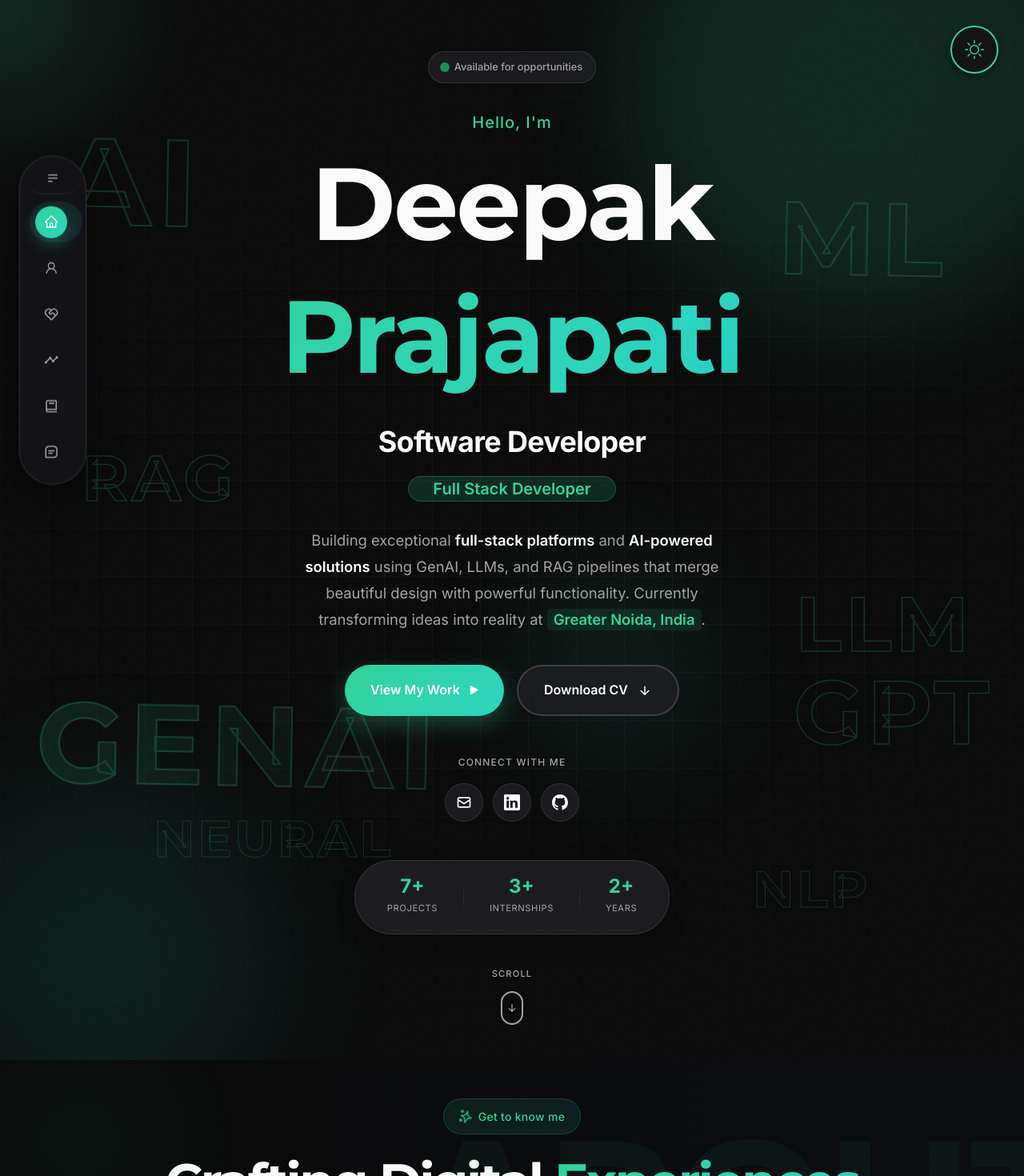
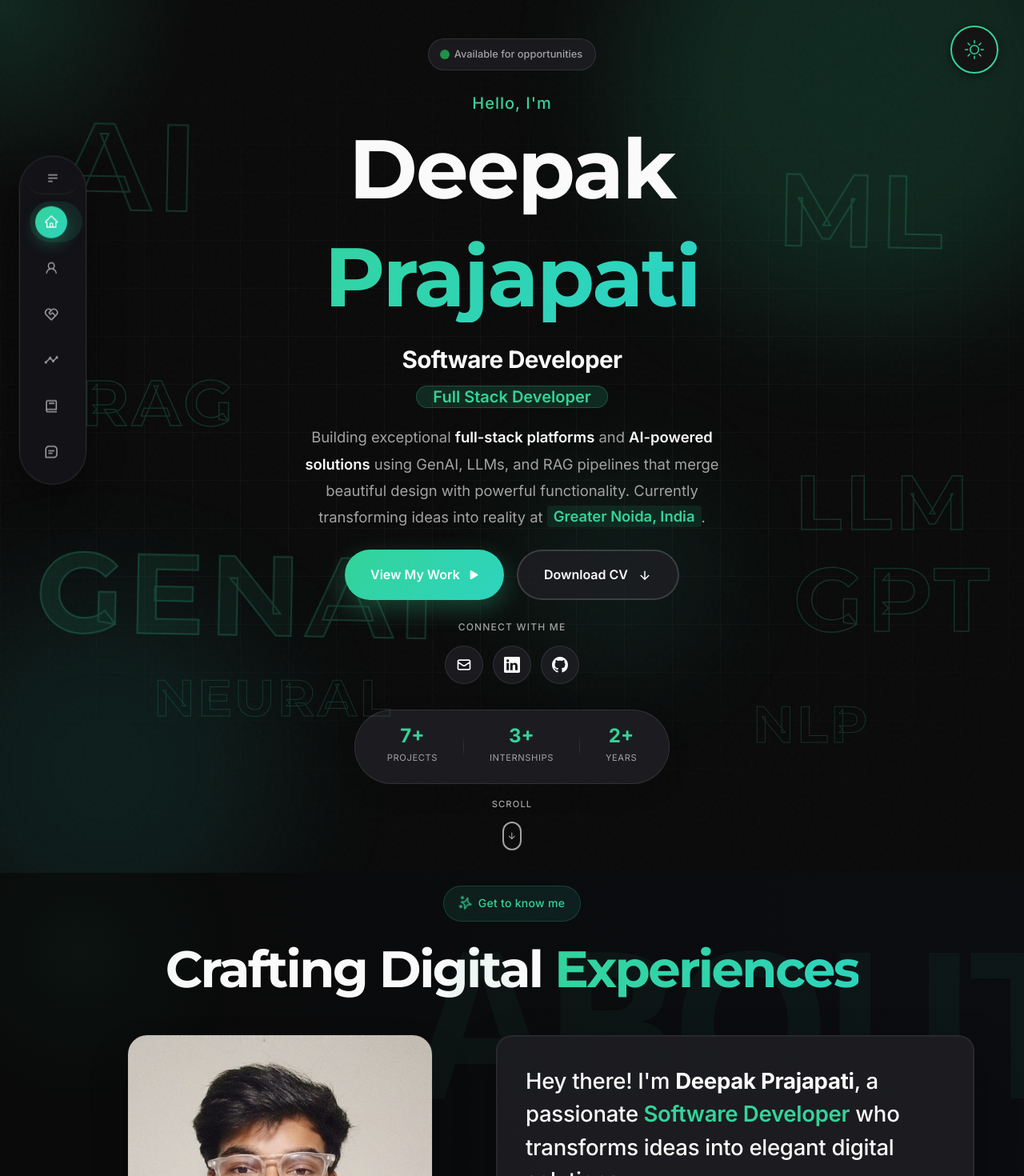
Before and after one commit to deepakstwt/My_Portfolio_Man, a React (Create React App) app: page / in a window 1280 px wide. Shown: the top 1470 px of the page at 80% size. Built offline with nearby package versions, Linux system fonts and the light colour scheme.

Commit message:
Refined UI spacing and vertical layout at Hero, About, Portfolio, Skills, and Timeline sections for better above-the-fold experience. Reduced excessive section padding and margins. Improved typography responsiveness.

```diff
--- a/src/components/about/about.css
+++ b/src/components/about/about.css
@@ -6,7 +6,7 @@
 .about__section {
   position: relative;
   /* Tighter top gap after hero (#home) — keep comfortable bottom rhythm */
-  padding: 3rem 0 6.5rem;
+  padding: 1rem 0 6.5rem;
   overflow: hidden;
   background: var(--color-bg);
 }
--- a/src/components/experience/experience.css
+++ b/src/components/experience/experience.css
@@ -4,7 +4,7 @@
 
 .skills {
   position: relative;
-  padding: 6rem 0;
+  padding: 4rem 0;
   background: var(--color-bg);
   overflow: hidden;
 }
@@ -27,7 +27,7 @@
 
 .skills__header {
   max-width: 700px;
-  margin: 0 auto 4rem;
+  margin: 0 auto 2.5rem;
   padding: 0 2rem;
   text-align: center;
 }
@@ -194,7 +194,7 @@
 
 .skills__cloud {
   max-width: 900px;
-  margin: 4rem auto 0;
+  margin: 2.5rem auto 0;
   padding: 0 2rem;
   text-align: center;
 }
--- a/src/components/header/header.css
+++ b/src/components/header/header.css
@@ -5,9 +5,9 @@
 
 .hero {
   position: relative;
-  /* Slightly shorter than full viewport so About sits closer after Home */
-  min-height: 92vh;
-  min-height: 92dvh;
+  /* Reduced height to keep content more compact and closer to next section */
+  min-height: 85vh;
+  min-height: 85dvh;
   display: flex;
   align-items: center;
   justify-content: center;
@@ -300,9 +300,9 @@ body.dark-mode .hero__float-word--3 {
   flex-direction: column;
   align-items: center;
   justify-content: center;
-  min-height: 92vh;
-  min-height: 92dvh;
-  padding: 4rem 2rem 3rem;
+  min-height: 85vh;
+  min-height: 85dvh;
+  padding: 3rem 2rem 2rem;
   text-align: center;
   max-width: 900px;
   margin: 0 auto;
@@ -322,7 +322,7 @@ body.dark-mode .hero__float-word--3 {
   font-size: 0.8rem;
   font-weight: 500;
   color: var(--color-text-light);
-  margin-bottom: 2rem;
+  margin-bottom: 1.5rem;
   opacity: 0;
   transform: translateY(20px);
   animation: fadeInUp 0.8s ease forwards;
@@ -372,11 +372,11 @@ body.dark-mode .hero__float-word--3 {
 
 /* Hero Name - Massive Typography */
 .hero__name {
-  font-size: clamp(3.5rem, 12vw, 8rem);
+  font-size: clamp(3rem, 10vw, 6.5rem);
   font-weight: 900;
-  line-height: 1.2;
+  line-height: 1.1;
   letter-spacing: -0.02em;
-  margin-bottom: 1.5rem;
+  margin-bottom: 0.5rem;
   display: block;
   width: 100%;
   overflow: visible;
@@ -443,14 +443,14 @@ body.dark-mode .hero__float-word--3 {
 
 /* Main Role Title */
 .hero__main-role {
-  margin-bottom: 0.75rem;
+  margin-bottom: 0.5rem;
   opacity: 0;
   animation: fadeInUp 0.8s ease forwards;
   animation-delay: 0.9s;
 }
 
 .hero__role-primary {
-  font-size: clamp(1.5rem, 4vw, 2.25rem);
+  font-size: clamp(1.25rem, 3.5vw, 1.85rem);
   font-weight: 700;
   color: var(--color-text);
   letter-spacing: -0.02em;
@@ -463,7 +463,7 @@ body.dark-mode .hero__float-word--3 {
   justify-content: center;
   gap: 0.5rem;
   font-size: clamp(1rem, 2vw, 1.25rem);
-  margin-bottom: 2rem;
+  margin-bottom: 1.25rem;
   flex-wrap: wrap;
     opacity: 0;
   animation: fadeInUp 0.8s ease forwards;
@@ -477,9 +477,9 @@ body.dark-mode .hero__float-word--3 {
 
 .hero__role-carousel {
   position: relative;
-  height: 1.6em;
+  height: 1.4em;
   overflow: hidden;
-  min-width: 260px;
+  min-width: 240px;
   padding: 0.25rem 1rem;
   background: rgba(var(--color-primary-rgb, 79, 70, 229), 0.08);
   border-radius: 100px;
@@ -514,7 +514,7 @@ body.dark-mode .hero__role-carousel {
   line-height: 1.8;
   color: var(--color-text-light);
   max-width: 580px;
-  margin: 0 auto 2.5rem;
+  margin: 0 auto 1.5rem;
     opacity: 0;
   animation: fadeInUp 0.8s ease forwards;
   animation-delay: 1.2s;
@@ -543,7 +543,7 @@ body.dark-mode .hero__role-carousel {
   gap: 1rem;
   justify-content: center;
   flex-wrap: wrap;
-  margin-bottom: 3rem;
+  margin-bottom: 1.5rem;
   opacity: 0;
   animation: fadeInUp 0.8s ease forwards;
   animation-delay: 1.4s;
@@ -641,7 +641,7 @@ body.dark-mode .hero__role-carousel {
   display: flex;
   flex-direction: column;
   align-items: center;
-  gap: 1rem;
+  gap: 0.75rem;
   opacity: 0;
   animation: fadeInUp 0.8s ease forwards;
   animation-delay: 1.6s;
@@ -697,7 +697,7 @@ body.dark-mode .hero__role-carousel {
   border-radius: 100px;
   backdrop-filter: blur(20px);
   box-shadow: 0 10px 40px rgba(0, 0, 0, 0.05);
-  margin-top: 3rem;
+  margin-top: 2rem;
   opacity: 0;
   animation: fadeInUp 0.8s ease forwards;
   animation-delay: 1.8s;
@@ -740,7 +740,7 @@ body.dark-mode .hero__role-carousel {
   gap: 0.5rem;
   text-decoration: none;
   color: var(--color-text-light);
-  margin-top: 2.5rem;
+  margin-top: 1rem;
   opacity: 0;
   animation: fadeInUp 0.8s ease forwards;
   animation-delay: 2s;
@@ -762,11 +762,11 @@ body.dark-mode .hero__role-carousel {
   display: flex;
   align-items: center;
   justify-content: center;
-  width: 28px;
-  height: 42px;
+  width: 24px;
+  height: 36px;
   border: 2px solid currentColor;
   border-radius: 100px;
-  font-size: 1.25rem;
+  font-size: 1.1rem;
   animation: scroll-bounce 2s ease-in-out infinite;
 }
 
--- a/src/components/portfolio/portfolio.css
+++ b/src/components/portfolio/portfolio.css
@@ -5,7 +5,7 @@
 
 .portfolio {
   position: relative;
-  padding: 6rem 0;
+  padding: 4rem 0;
   background: var(--color-bg);
   overflow: hidden;
 }
@@ -316,13 +316,13 @@ body.dark-mode .portfolio__float-challenge {
   position: relative;
   z-index: 2;
   max-width: 1200px;
-  margin: 0 auto 4rem;
+  margin: 0 auto 2.5rem;
   padding: 0 2rem;
   text-align: center;
 }
 
 .portfolio__header-content {
-  margin-bottom: 2.5rem;
+  margin-bottom: 1.5rem;
 }
 
 .portfolio__label {
--- a/src/components/timeline/timeline.css
+++ b/src/components/timeline/timeline.css
@@ -5,7 +5,7 @@
 
 .timeline {
   position: relative;
-  padding: 6rem 0;
+  padding: 4rem 0;
   background: var(--color-bg);
   overflow: hidden;
 }
@@ -28,7 +28,7 @@
 
 .timeline__section-header {
   max-width: 800px;
-  margin: 0 auto 4rem;
+  margin: 0 auto 2.5rem;
   padding: 0 2rem;
   text-align: center;
 }
@@ -531,7 +531,7 @@
   align-items: center;
   justify-content: center;
   gap: 2.5rem;
-  margin-top: 4rem;
+  margin-top: 2.5rem;
   padding: 2rem;
   background: var(--color-card-bg);
   border: 1px solid var(--color-border);
```
